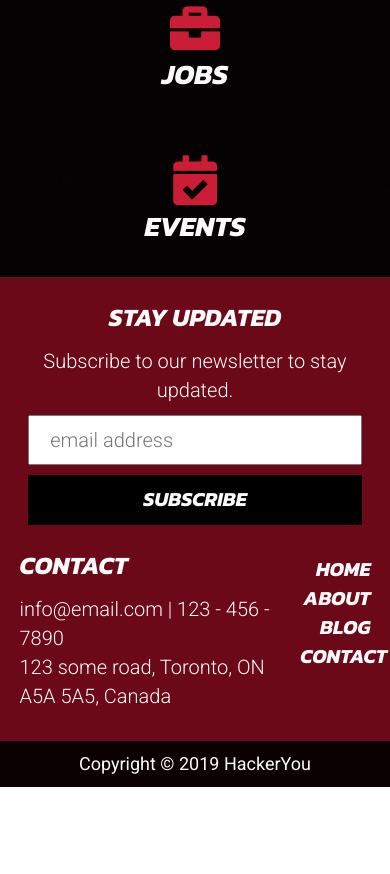
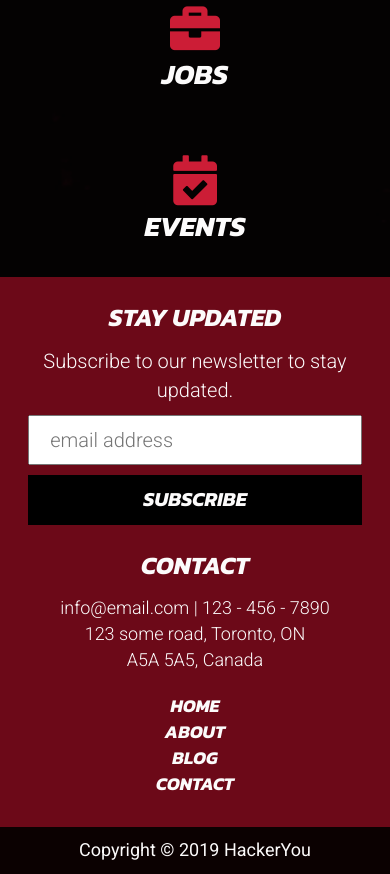
Before and after one commit to julienbigras/julienBigrasProjectOne, a plain HTML site: page index2.html in a window 390 px wide. Shown: the part 3299-4173 px from the top of the page. Before the commit the page ends 4086 px from the top, so only its background shows below. Drawn offline with Linux system fonts and the light colour scheme.

Commit message:
fully responsive, pre review

```diff
--- a/styles2.css
+++ b/styles2.css
@@ -598,10 +598,47 @@ input[type="submit"] {
     }
 }
 
-@media (max-width: 500px) {
+@media (max-width: 486px) {
     input[type="email"],
     input[type="submit"] {
         width: 95%;
+    }
+
+    .contact {
+        width: 76%;
+    }
+
+    .footerNav {
+        width: 24%;
+    }
+
+    .contact p,
+    .footerNav li {
+        font-size: 0.9rem;
+    }
+}
+
+@media (max-width: 393px) {
+    .contact,
+    .footerNav {
+        width: 100%;
+    }
+
+    .contact {
+        margin-bottom: 20px;
+    }
+
+    .contact p {
+        text-align: center;
+        margin: 0 auto;
+    }
+
+    .contact h4 {
+        text-align: center;
+    }
+
+    .footerNav li {
+        text-align: center;
     }
 }
 
```
